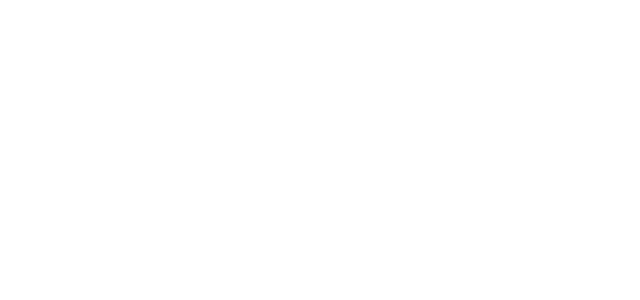
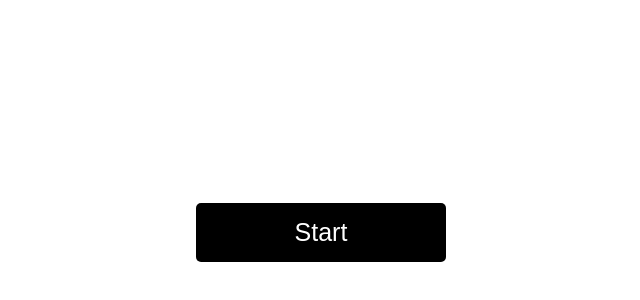
Before and after one commit to Bayezid075/picture-in-picture, a plain HTML site: page index.html in a window 1280 px wide. Shown: the part 168-468 px from the top of the page, without its empty margins (319-959 px from the left). Drawn offline with Linux system fonts and the light colour scheme.

Commit message:
styling done

```diff
--- a/index.html
+++ b/index.html
@@ -8,6 +8,13 @@
     <title>Picture in Picture</title>
   </head>
   <body>
+    <!-- video  -->
+    <!-- <video src="" width="640px" height="360px" id="video"></video> -->
+    <!-- button  -->
+    <div class="button-container">
+      <button class="button" id="button">Start</button>
+    </div>
+
     <script src="script.js"></script>
   </body>
 </html>
--- a/style.css
+++ b/style.css
@@ -0,0 +1,20 @@
+@import url("https://fonts.googleapis.com/css2?family=Barlow&display=swap");
+body {
+  margin: 0;
+  height: 100vh;
+  display: flex;
+  justify-content: center;
+  align-items: center;
+  font-family: "Barlow", sans-serif;
+}
+.button {
+  width: 250px;
+  padding: 15px;
+  cursor: pointer;
+  outline: none;
+  border-radius: 5px;
+  border: none;
+  font-size: 25px;
+  background: black;
+  color: white;
+}
```
